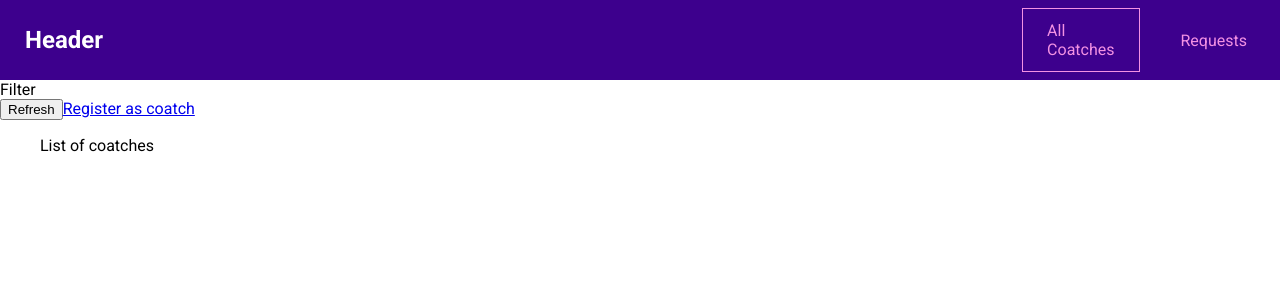
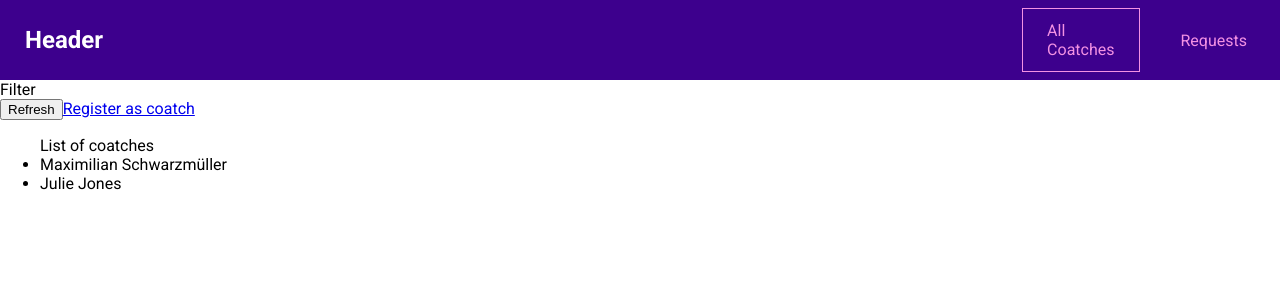
Before and after one commit to mattPiratt/vue3-demo-app, a Vue app: page /coatches in a window 1280 px wide. Shown: the top 300 px of the page. Built offline with nearby package versions, Linux system fonts and the light colour scheme.

Commit message:
- Vuex store installed with 2 modules and example data

```diff
--- a/src/main.js
+++ b/src/main.js
@@ -1,7 +1,9 @@
 import { createApp } from 'vue';
 import App from './App.vue';
 import Router from './router.js';
+import Store from './store/index.js';
 
 const app = createApp(App);
 app.use(Router);
+app.use(Store);
 app.mount('#app');
--- a/src/pages/coatches/List.vue
+++ b/src/pages/coatches/List.vue
@@ -5,8 +5,25 @@
       <button>Refresh</button>
       <router-link :to="{ name: 'register' }">Register as coatch</router-link>
     </div>
-    <ul>
+    <ul v-if="hasCoatches">
       List of coatches
+      <li v-for="coatch in filteredCoatches" :key="coatch.id">
+        {{ coatch.firstName }} {{ coatch.lastName }}
+      </li>
     </ul>
+    <p v-else>No coaches found.</p>
   </section>
 </template>
+
+<script>
+export default {
+  computed: {
+    filteredCoatches() {
+      return this.$store.getters['coatches/getList'];
+    },
+    hasCoatches() {
+      return !this.$store.getters['coatches/isEmpty'];
+    },
+  },
+};
+</script>
--- a/src/router.js
+++ b/src/router.js
@@ -17,7 +17,7 @@ const router = createRouter({
       name: 'CoachDetail',
       component: CoatchesDetail,
       children: [
-        { path: '/contact', name: 'CoatchContact', component: ContactCoatch },
+        { path: 'contact', name: 'CoatchContact', component: ContactCoatch },
       ],
     },
     { path: '/register', name: 'register', component: CoatchesRegistration },
--- /dev/null
+++ b/src/store/index.js
@@ -0,0 +1,15 @@
+import { createStore } from 'vuex';
+import coatchesModule from './modules/coatches/index.js';
+import requestsModule from './modules/requests/index.js';
+
+const store = createStore({
+  store() {
+    return {};
+  },
+  modules: {
+    coatches: coatchesModule,
+    requests: requestsModule,
+  },
+});
+
+export default store;
--- /dev/null
+++ b/src/store/modules/coatches/actions.js
@@ -0,0 +1 @@
+export default {};
--- /dev/null
+++ b/src/store/modules/coatches/getters.js
@@ -0,0 +1,8 @@
+export default {
+  getList(state) {
+    return state.coatchesList;
+  },
+  isEmpty(state) {
+    return state.coatchesList && state.coatchesList.length === 0;
+  },
+};
--- /dev/null
+++ b/src/store/modules/coatches/index.js
@@ -0,0 +1,34 @@
+import mutations from './mutators.js';
+import getters from './getters.js';
+import actions from './actions.js';
+
+export default {
+  namespaced: true,
+  state() {
+    return {
+      coatchesList: [
+        {
+          id: 'c1',
+          firstName: 'Maximilian',
+          lastName: 'Schwarzmüller',
+          areas: ['frontend', 'backend', 'career'],
+          description:
+            "I'm Maximilian and I've worked as a freelance web developer for years. Let me help you become a developer as well!",
+          hourlyRate: 30,
+        },
+        {
+          id: 'c2',
+          firstName: 'Julie',
+          lastName: 'Jones',
+          areas: ['frontend', 'career'],
+          description:
+            'I am Julie and as a senior developer in a big tech company, I can help you get your first job or progress in your current role.',
+          hourlyRate: 30,
+        },
+      ],
+    };
+  },
+  mutations,
+  getters,
+  actions,
+};
--- /dev/null
+++ b/src/store/modules/coatches/mutators.js
@@ -0,0 +1 @@
+export default {};
--- /dev/null
+++ b/src/store/modules/requests/actions.js
@@ -0,0 +1 @@
+export default {};
--- /dev/null
+++ b/src/store/modules/requests/getters.js
@@ -0,0 +1 @@
+export default {};
--- /dev/null
+++ b/src/store/modules/requests/index.js
@@ -0,0 +1,13 @@
+import mutations from './mutators.js';
+import getters from './getters.js';
+import actions from './actions.js';
+
+export default {
+  namespaced: true,
+  state() {
+    return {};
+  },
+  mutations,
+  getters,
+  actions,
+};
--- /dev/null
+++ b/src/store/modules/requests/mutators.js
@@ -0,0 +1 @@
+export default {};
```
